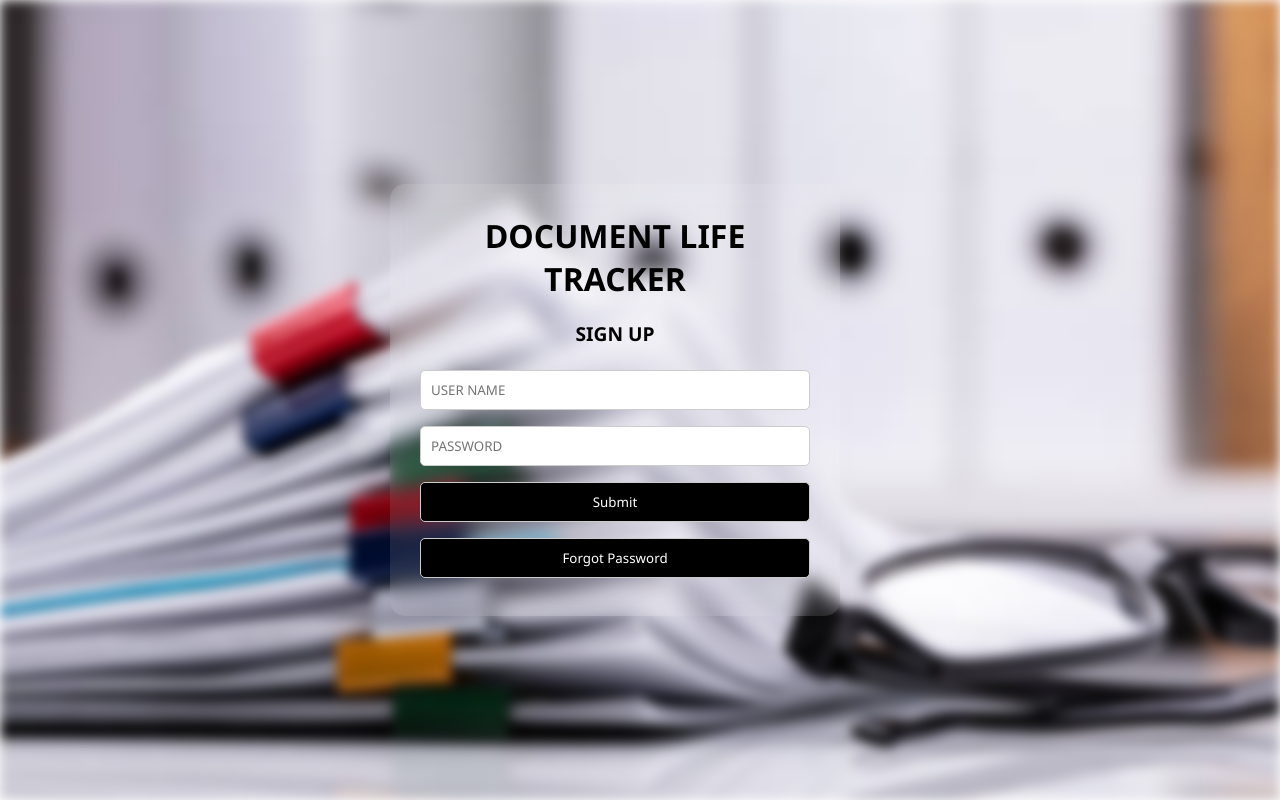
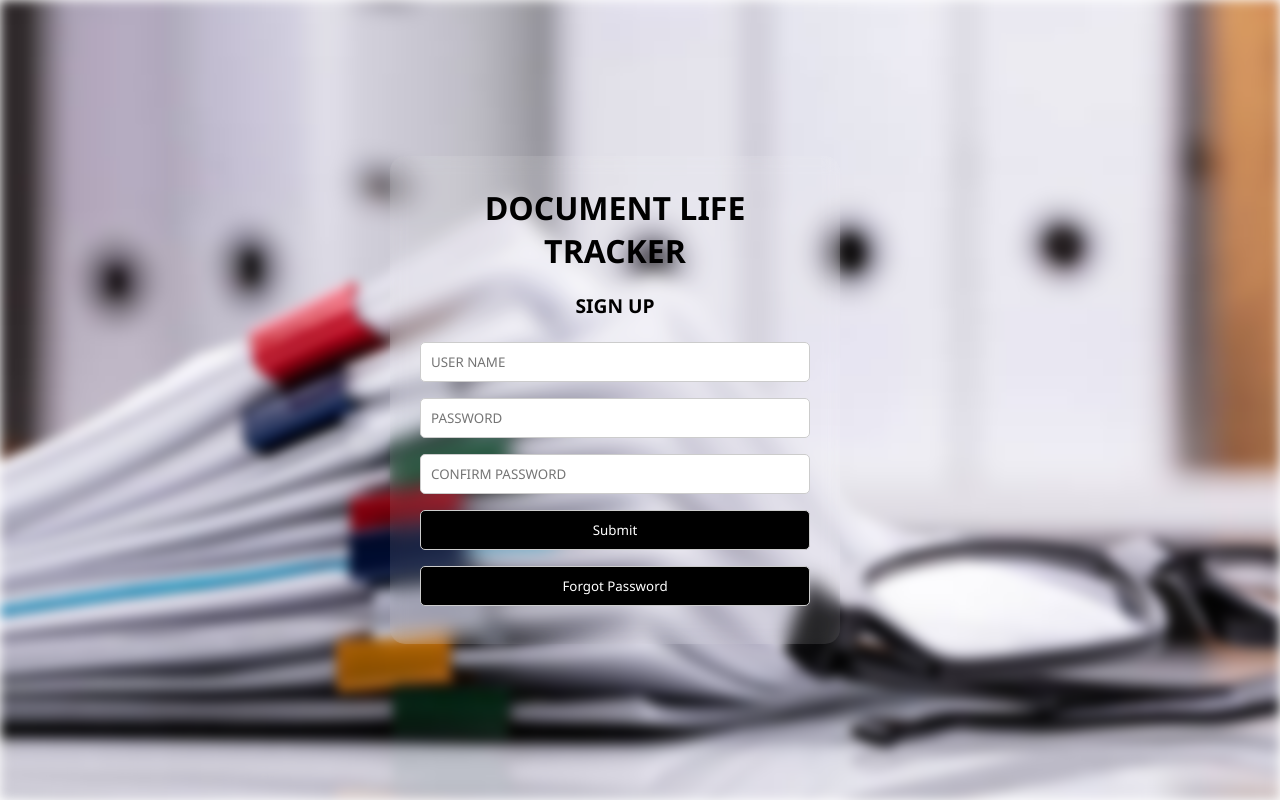
Before and after one commit to YashikaKannan/Document_Life_Tracker, a React (Create React App) app: page /Signup in a window 1280 px wide. Built offline with nearby package versions, Linux system fonts and the light colour scheme.

Commit message:
Signup.js

```diff
--- a/src/components/Signup.js
+++ b/src/components/Signup.js
@@ -9,6 +9,7 @@ function Signup() {
       <div className="section-title">SIGN UP</div>
       <input type="text" placeholder="USER NAME" />
       <input type="password" placeholder="PASSWORD" />
+      <input type="password" placeholder="CONFIRM PASSWORD" />
       <Link to="/tracker">
         <button type="button">Submit</button>
       </Link>
```
